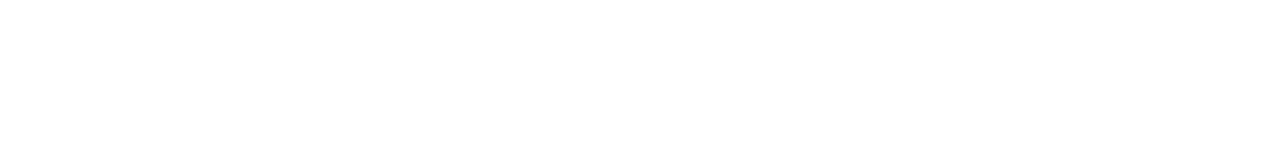
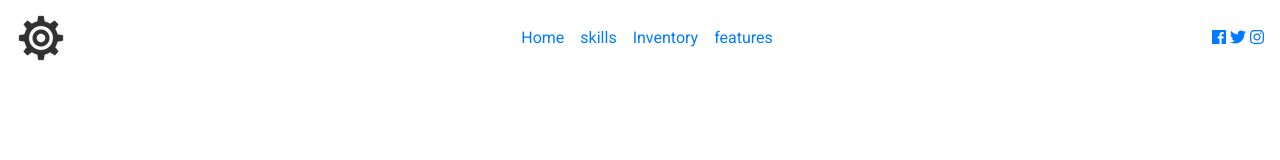
Before and after one commit to hamed-hassanzadeh-1998/carshop, a plain HTML site: page index.html in a window 1280 px wide. Drawn offline with Linux system fonts and the light colour scheme.

Commit message:
-create nav bar

```diff
--- a/index.html
+++ b/index.html
@@ -18,8 +18,38 @@
 <body>
 <!--nav element start-->
 
-
-
+<nav class="navbar px3 navbar-expand-lg" id="navbar">
+  <a href="#" class="navbar-brand">
+    <img src="img/gearLogo.png" alt="logo">
+  </a>
+  <button class="navbar-toggler" data-toggle="collapse" type="button"
+          data-target="#myNav" aria-expanded="false">
+    <span class="navbar-icon">
+      <i class="fas fa-bars"></i>
+    </span>
+  </button>
+  <div class="collapse navbar-collapse" id="myNav">
+    <ul class="navbar-nav mx-auto">
+      <li class="nav-item"><a class="nav-link" href="#">Home</a></li>
+      <li class="nav-item"><a class="nav-link" href="#">skills</a></li>
+      <li class="nav-item"><a class="nav-link" href="#">Inventory</a></li>
+      <li class="nav-item"><a class="nav-link" href="#">features</a></li>
+    </ul>
+    <!--socials-->
+    <div class="nav-icons d-none d-lg-block">
+      <a href="#" class="nav-icons">
+        <i class="fab fa-facebook"></i>
+      </a>
+      <a href="#" class="nav-icons">
+        <i class="fab fa-twitter"></i>
+      </a>
+      <a href="#" class="nav-icons">
+        <i class="fab fa-instagram"></i>
+      </a>
+    </div>
+    <!--end socials-->
+  </div>
+</nav>
 
 <!--nav element end-->
 
```
